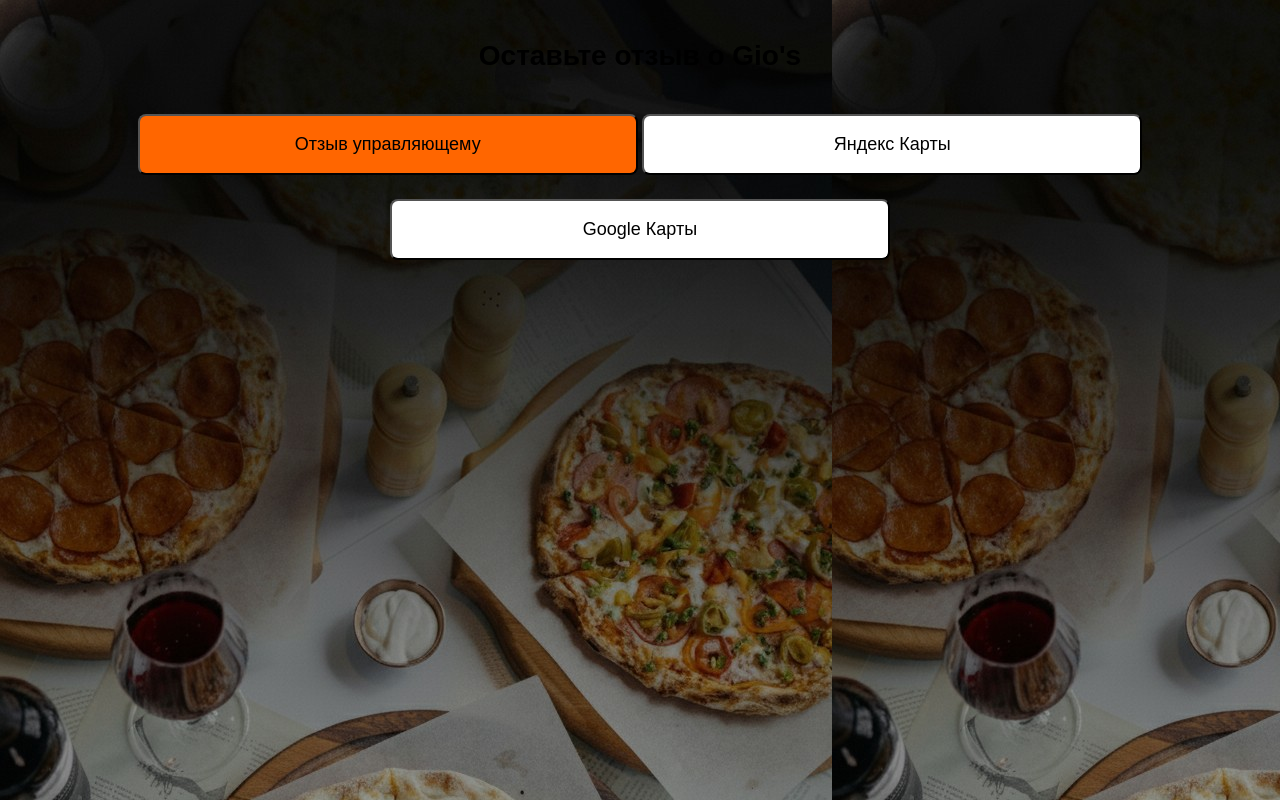
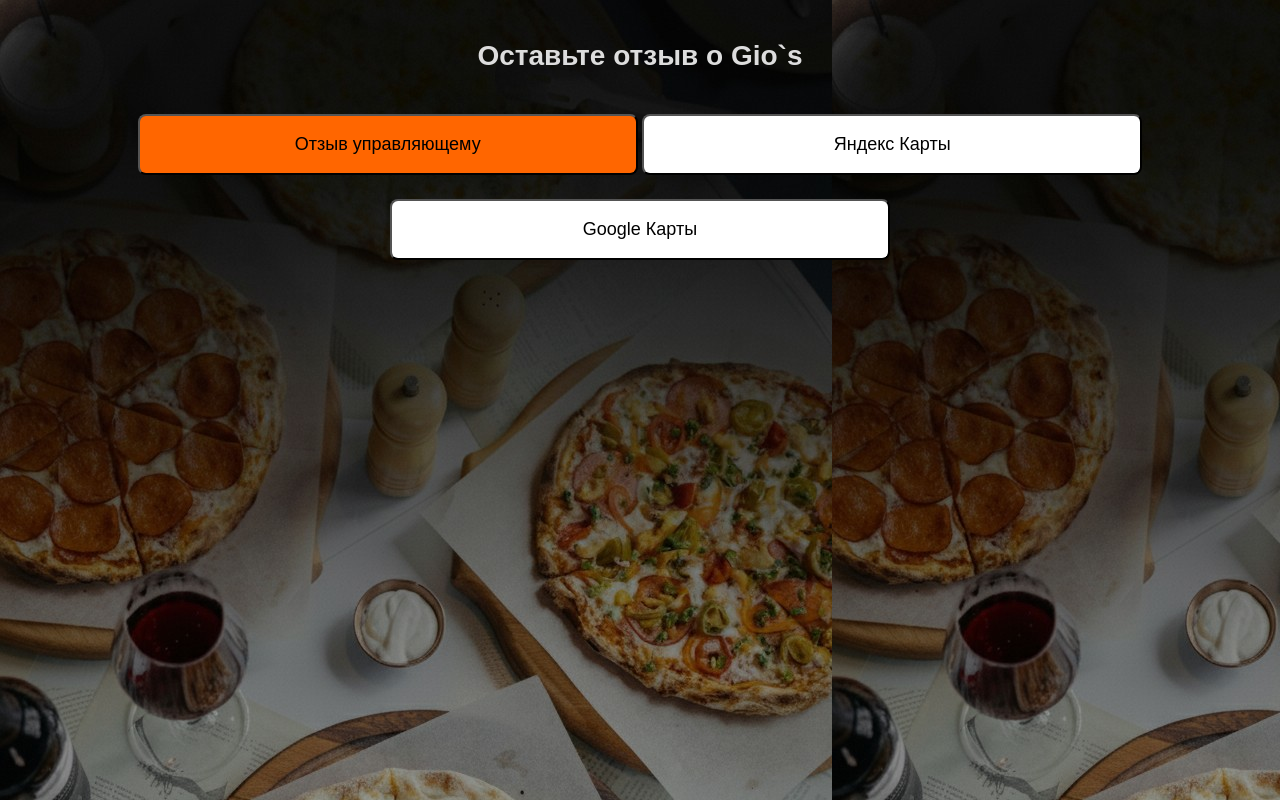
Before and after one commit to Nalimovi-ctrl/taplink-gio, a website: page public/index.html in a window 1280 px wide. Drawn offline with Linux system fonts and the light colour scheme.

Commit message:
Update index.html

```diff
--- a/public/index.html
+++ b/public/index.html
@@ -7,12 +7,12 @@
   <link rel="stylesheet" href="style.css">
 </head>
 <body>
-  <h1>Оставьте отзыв о Gio's</h1>
+ <h1 style="color:#dddddd;">Оставьте отзыв о Gio`s</h1>
 
-  <!-- Блок кнопок -->
+  <!-- Блок кнопок + звёзды -->
   <div class="button-group">
 
-    <!-- 1. Отзыв управляющему – сразу форма -->
+    <!-- 1. Отзыв управляющему — сразу форма -->
     <button class="btn accent" onclick="showForm()">Отзыв управляющему</button>
 
     <!-- 2. Яндекс Карты + звёзды -->
@@ -49,7 +49,6 @@
     <button type="submit">Отправить</button>
   </form>
 
-  <!-- Скрипты -->
   <script>
     /* ---------- Логика звёзд и переходов ---------- */
     let currentRating = 0;
@@ -58,6 +57,9 @@
     function rateAndGo(system) {
       currentSystem = system;
       currentRating = 0;
+
+      // ➜ СКРЫВАЕМ форму при смене системы
+      document.getElementById('managerForm').style.display = 'none';
 
       // Показываем звёзды выбранной системы
       document.getElementById(system + 'Stars').style.display = 'block';
```
